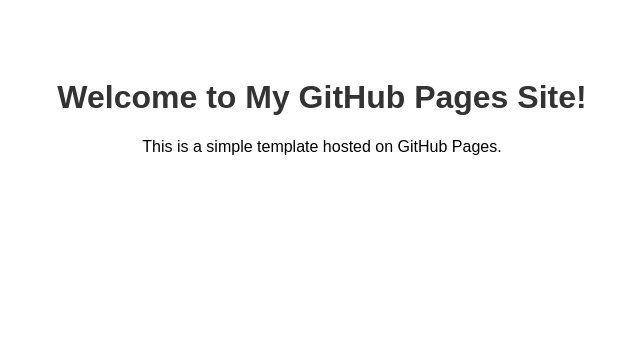
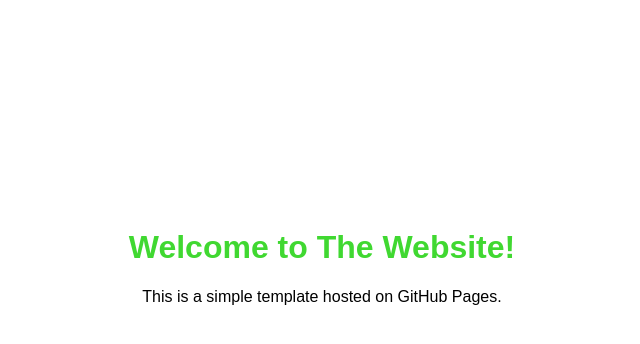
Before and after one commit to MJAxtell/WebsiteAlex, a plain HTML site: page index.html in a window 1280 px wide. Shown: the whole page, without its empty margins (318-958 px from the left). Drawn offline with Linux system fonts and the light colour scheme.

Commit message:
Update index.html

```diff
--- a/index.html
+++ b/index.html
@@ -10,15 +10,15 @@
         body {
             font-family: Arial, sans-serif;
             text-align: center;
-            padding: 50px;
+            padding: 200px;
         }
         h1 {
-            color: #333;
+            color:  #40d831;
         }
     </style>
 </head>
 <body>
-    <h1>Welcome to My GitHub Pages Site!</h1>
+    <h1>Welcome to The Website!</h1>
     <p>This is a simple template hosted on GitHub Pages.</p>
 </body>
 </html>
```
